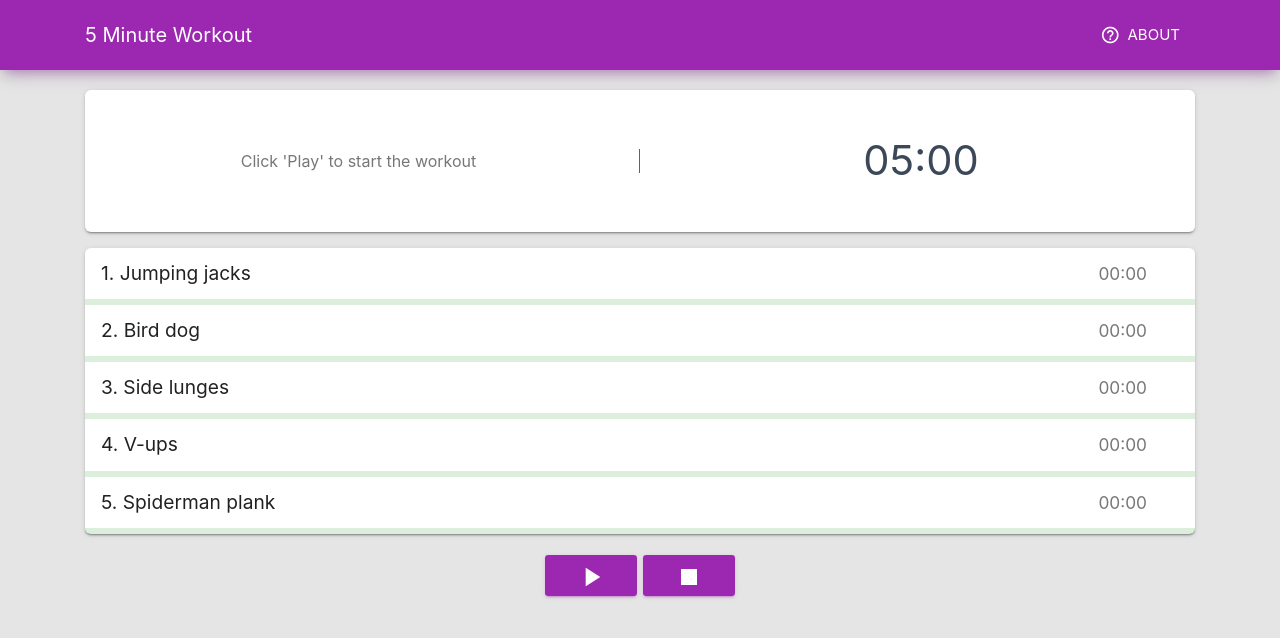
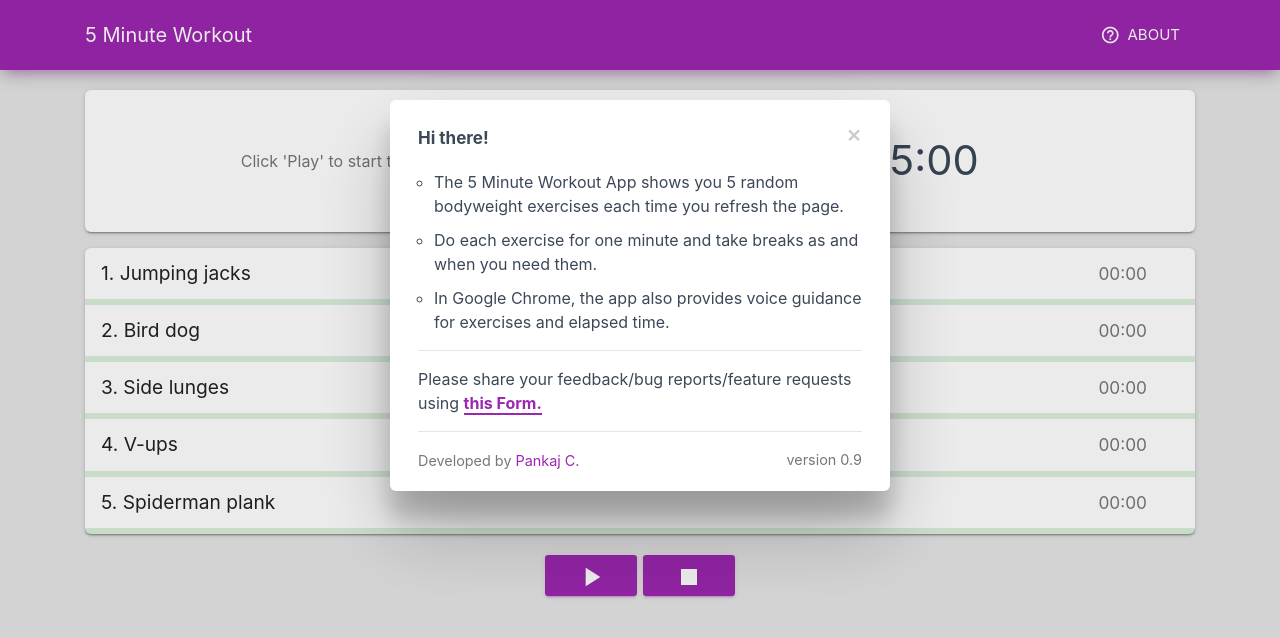
Before and after one commit to pkjc/5-minute-workout, a plain HTML site: page index.html in a window 1280 px wide. Drawn offline with Linux system fonts and the light colour scheme.

Commit message:
update modal on load and minor changes

```diff
--- a/assets/css/style.css
+++ b/assets/css/style.css
@@ -1,5 +1,25 @@
 .card {
     font-size: 1rem
+}
+
+.modal-dialog .modal-body {
+    padding: 18px 28px 18px;
+}
+
+.modal-body ul {
+    margin: 0;
+    margin-left: 16px;
+    padding: 0;
+    list-style-type: circle;
+}
+
+.modal-body ul li {
+    margin-bottom: 10px;
+}
+
+.modal-dialog .modal-header {
+    border-bottom: none;
+    padding: 16px 28px 0px;
 }
 
 html,
--- a/assets/js/main.js
+++ b/assets/js/main.js
@@ -235,4 +235,6 @@ $(function() {
         globalVars.observer.disconnect();
         $('#playWorkout').find('.material-icons').html("play_arrow");
     }
+
+    $('#infoModal').modal('show');
 });
--- a/exercisesPartial.html
+++ b/exercisesPartial.html
@@ -1,5 +1,5 @@
 <ul class="list-group list-group-flush" id="fmw-exercises">
-    <li class="list-group-item" data-toggle="collapse" data-target="#ex1">1. Sun salutations <small id="exercise1Time" class="ml-auto">00:00</small></li>
+    <li class="list-group-item" data-toggle="collapse" data-target="#ex1"> Error! Please refresh the page <small id="exercise1Time" class="ml-auto">00:00</small></li>
     <div class="progress progress-line-success">
         <div class="progress-bar progress-bar-success" id="exercise1" role="progressbar" aria-valuenow="60" aria-valuemin="0" aria-valuemax="100" style="width: 0%;">
             <span class="sr-only">60% Complete</span>
--- a/index.html
+++ b/index.html
@@ -121,9 +121,48 @@
                         <p>Developed by <a href="http://pankaj.co">Pankaj C.</a></p>
                     </small>
                 </div>
-                <!-- <div class="modal-footer mr-auto">
-                <button type="button" class="btn btn-secondary" data-dismiss="modal">Close</button>
-            </div> -->
+            </div>
+        </div>
+    </div>
+    <!-- Modal 2 -->
+    <div class="modal fade" id="infoModal" tabindex="-1" role="dialog" aria-labelledby="infoModalLabel" aria-hidden="true">
+        <div class="modal-dialog" role="document">
+            <div class="modal-content">
+                <div class="modal-header">
+                    <h5 class="modal-title" id="aboutModalLabel" style="font-weight:bold">Hi there!</h5>
+                    <button type="button" class="close" data-dismiss="modal" aria-label="Close">
+                            <span aria-hidden="true">&times;</span>
+                        </button>
+                </div>
+                <div class="modal-body">
+                    <ul>
+                        <li>
+                            The 5 Minute Workout App shows you 5 random bodyweight exercises each time you refresh the page.
+                        </li>
+                        <li>
+                            Do each exercise for one minute and take breaks as and when you need them.
+                        </li>
+                        <li>
+                            In Google Chrome, the app also provides voice guidance for exercises and elapsed time.
+                        </li>
+                    </ul>
+                    <hr>
+                    <p>
+                        Please share your feedback/bug reports/feature requests using
+                        <strong><a href="https://goo.gl/forms/MvQjUPywYICSHJxl2" target="_blank" style="border-bottom:2px solid">this Form.</a></strong>
+                    </p>
+                    <hr>
+                    <small class="">
+
+                        Developed by <a href="http://pankaj.co">Pankaj C.</a>
+
+                    </small>
+                    <small class="float-right">
+
+                        version 0.9
+
+                    </small>
+                </div>
             </div>
         </div>
     </div>
```
